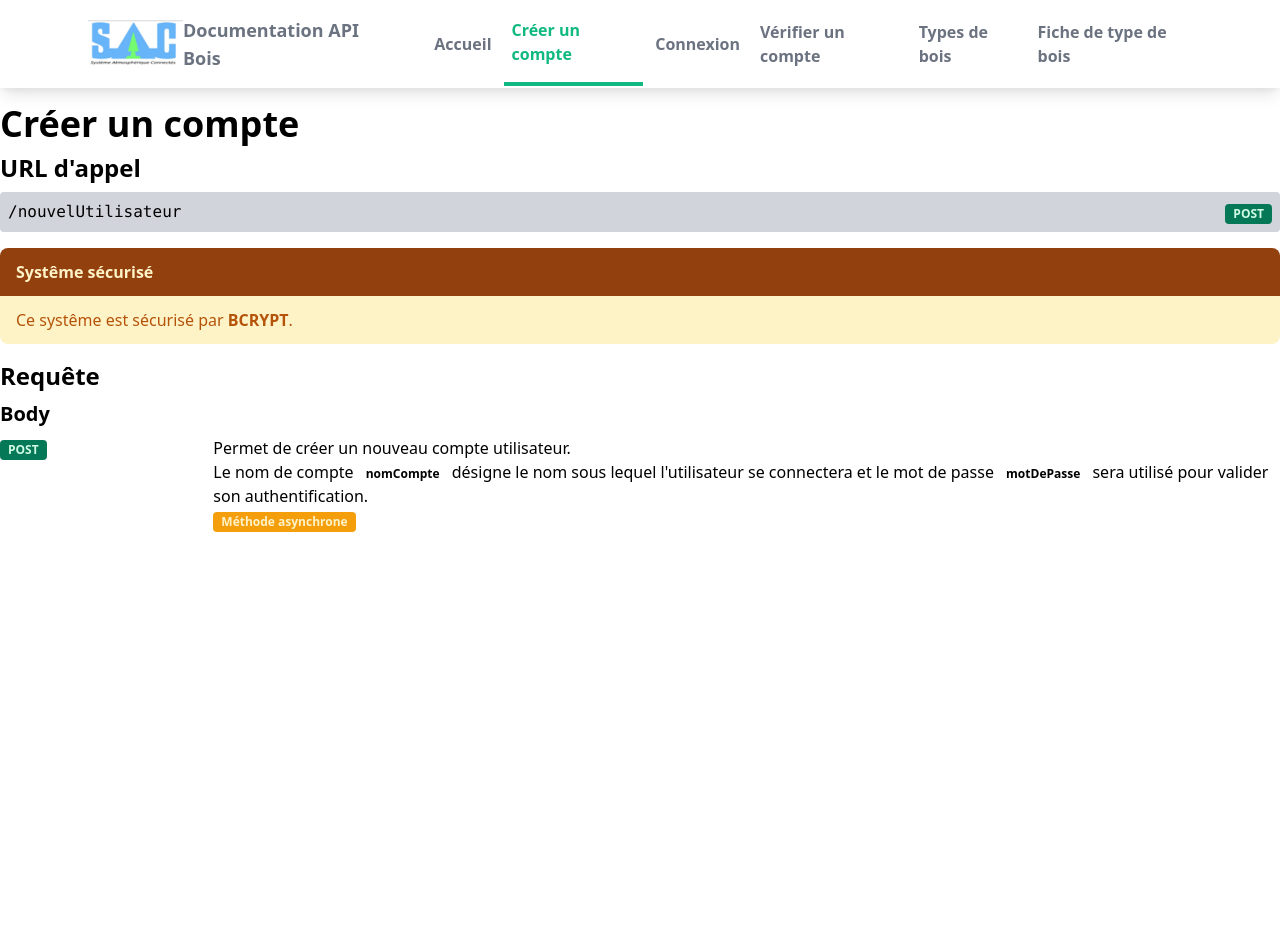
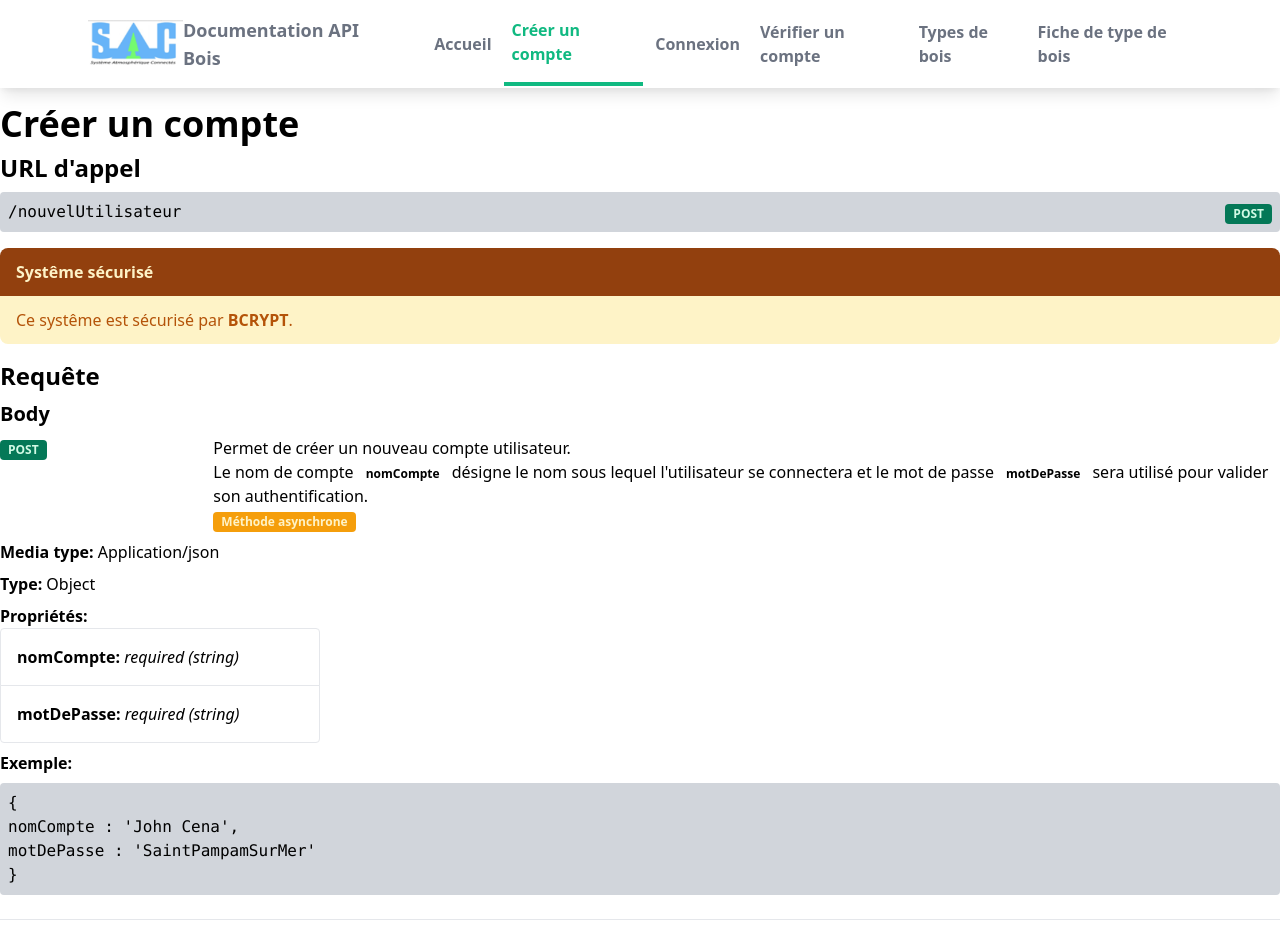
Before and after one commit to chrisSGC/SAC, a Next.js app in the folder docunextapi/: page /creerCompte in a window 1280 px wide. Shown: the top 934 px of the page. Before the commit the page ends 800 px from the top, so only its background shows below. Built offline with nearby package versions, Linux system fonts and the light colour scheme.

Commit message:
fin partie requete de la fiche API

```diff
--- a/docunextapi/components/ContenuFiche.tsx
+++ b/docunextapi/components/ContenuFiche.tsx
@@ -1,4 +1,12 @@
 import Head from 'next/head';
+
+/*                    <ul className="list-reset flex flex-col">
+                        <li className=" rounded-t relative -mb-px block border p-4 border-grey">Cras justo odio</li>
+                        <li className="relative -mb-px block border p-4 border-grey">Dapibus ac facilisis in</li>
+                        <li className="relative -mb-px block border p-4 border-grey">Morbi leo risus</li>
+                        <li className="relative -mb-px block border p-4 border-grey">Porta ac consectetur ac</li>
+                        <li className="rounded-b relative block border p-4 border-grey">Vestibulum at eros</li>
+                    </ul>*/
 
 const ContenuFiche = ({methodeUtilisee}) => {
 	const badge = methodeUtilisee === "POST" ? "inline-flex items-center justify-center px-2 py-1 text-xs font-bold leading-none text-green-100 bg-green-700 rounded": "inline-flex items-center justify-center px-2 py-1 text-xs font-bold leading-none text-indigo-100 bg-indigo-700 rounded";
@@ -19,6 +27,25 @@ const ContenuFiche = ({methodeUtilisee}) => {
                         <p><span className="inline-flex items-center justify-center px-2 py-1 text-xs font-bold leading-none text-yellow-100 bg-yellow-500 rounded">Méthode asynchrone</span></p>
                     </div>
                 </div>
+                <div className="my-2"><span className="font-bold">Media type:</span> Application/json</div>
+                <div className="my-2"><span className="font-bold">Type:</span> Object</div>
+                <div className="mt-2"><span className="font-bold">Propriétés:</span></div>
+                <div className="w-1/4 mb-2">
+                    <ul className="list-reset flex flex-col">
+                        <li className=" rounded-t relative -mb-px block border p-4 border-grey"><span className="font-bold">nomCompte:</span> <span className="italic">required (string)</span></li>
+                        <li className="rounded-b relative block border p-4 border-grey"><span className="font-bold">motDePasse:</span> <span className="italic">required (string)</span></li>
+                    </ul>
+                </div>
+                <div className="mt-2"><span className="font-bold">Exemple:</span></div>
+                <div className="bg-gray-300 rounded py-2 px-2 my-2">
+                    <div className="font-mono">
+                        &#123;<br />
+                        nomCompte : 'John Cena',<br />
+                        motDePasse : 'SaintPampamSurMer'<br />
+                        &#125;
+                    </div>
+                </div>
+                <hr className="my-6" />
             </div>
 		</div>
 	)
```
